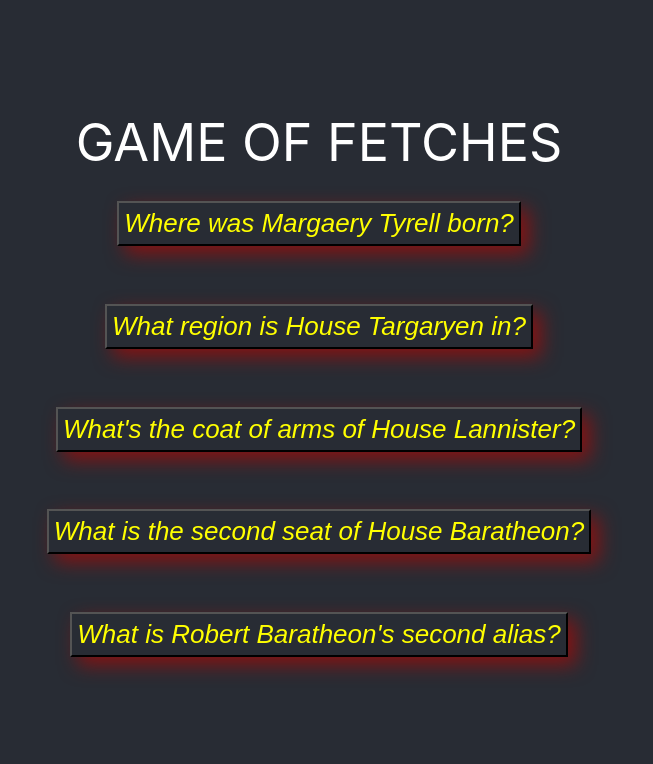
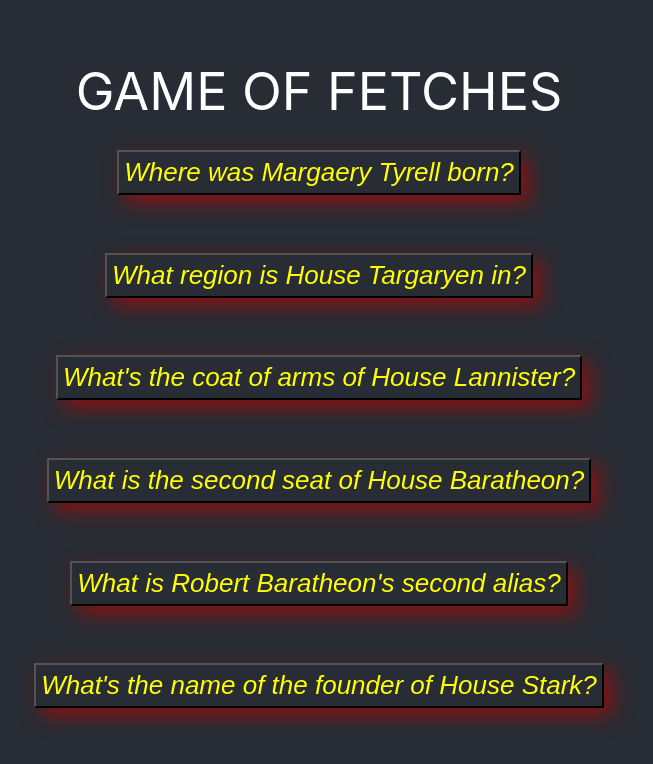
Before and after one commit to daler-bobojanov/Game-of-Fetches, a React (Create React App) app in the folder game-of-thrones/: page / in a window 1280 px wide. Shown: the top 764 px of the page, without its empty margins (321-974 px from the left). Built offline with nearby package versions, Linux system fonts and the light colour scheme.

Commit message:
added one more component

```diff
--- a/game-of-thrones/src/App.js
+++ b/game-of-thrones/src/App.js
@@ -5,6 +5,7 @@ import HouseTRegion from './components/HouseTRegion';
 import HouseLCoatOfArms from './components/HouseLCoatOfArms';
 import SecSeatOfHouseBar from './components/SecSeatOfHouseBar';
 import RobertBSecondAlias from './components/RobertBSecondAlias';
+import FounderOfHouseStark from './components/FounderOfHouseStark';
 
 class App extends Component {
   render() {
@@ -16,6 +17,7 @@ class App extends Component {
         <HouseLCoatOfArms />
         <SecSeatOfHouseBar />
         <RobertBSecondAlias />
+        <FounderOfHouseStark />
       </div>
     );
   }
@@ -40,7 +42,7 @@ URL: http://www.anapioficeandfire.com/api/houses/17
 
 What is Robert Baratheon's second alias?
 URL: http://www.anapioficeandfire.com/api/characters/901
-
+=====
 What's the name of the founder of House Stark? (You have to chain fetch requests!)
 URL: http://www.anapioficeandfire.com/api/houses/362
 
--- /dev/null
+++ b/game-of-thrones/src/components/FounderOfHouseStark.jsx
@@ -0,0 +1,44 @@
+import React, { Component } from 'react';
+import axios from 'axios';
+
+const BASE_URL = "https://anapioficeandfire.com/api\\";
+class FounderOfHouseStark extends Component {
+    constructor(props) {
+        super(props);
+        this.state = {
+            question: null,
+            founderOfHouseStark: null
+        }
+        this.buttonClicked = this.buttonClicked.bind(this);
+    }
+
+    async buttonClicked(e) {
+        e.persist();
+        e.preventDefault();
+        try {
+            let res = await axios.get(`${BASE_URL}${e.target.value}`);
+            res = await axios.get('https://www.anapioficeandfire.com/api/characters/209');
+
+            this.setState({
+                question: e.target.value,
+                founderOfHouseStark: res.data.name
+            })
+
+        } catch (e) {
+            console.error(e);
+        }
+    }
+
+    render() {
+        return (
+            <div className="wrapper">
+                <button type="button" value="houses/362" onClick={this.buttonClicked}>
+                    What's the name of the founder of House Stark?
+        </button>
+                <h1>{this.state.founderOfHouseStark}</h1>
+            </div>
+        );
+    }
+}
+
+export default FounderOfHouseStark;
```
